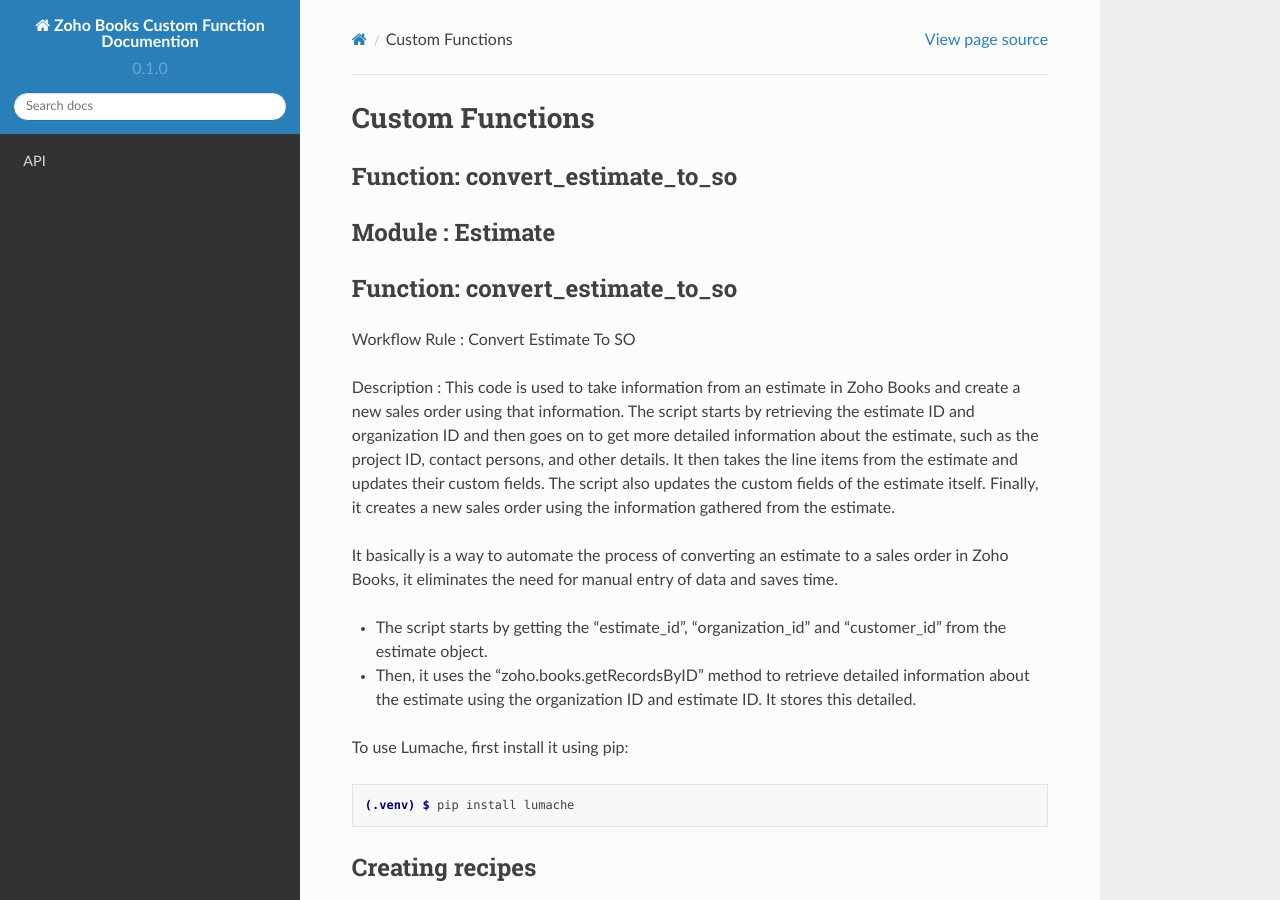
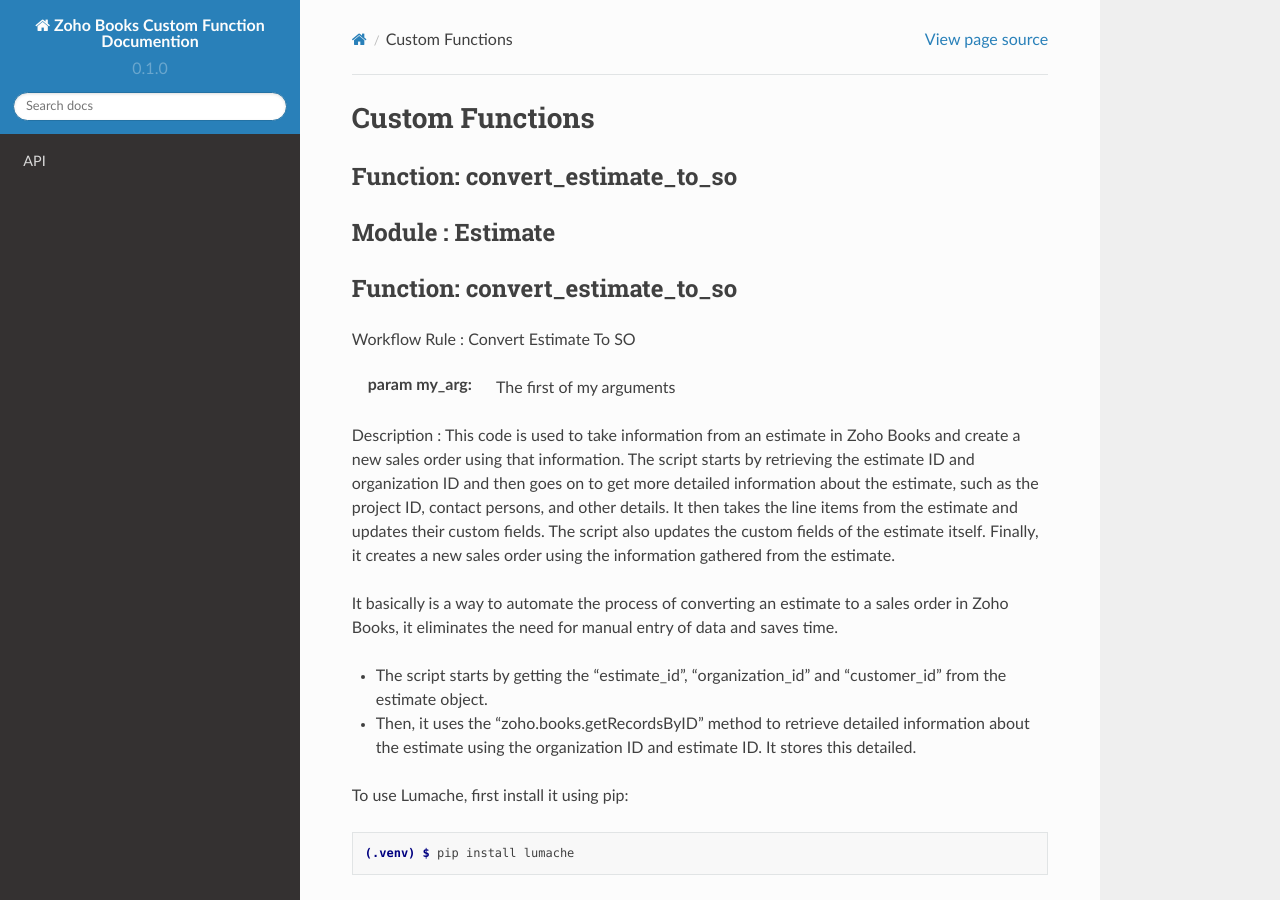
Before and after one commit to syedshahzaibshah/Blinkswag_Dashboard-1, a Sphinx documentation site: the page built from docs/source/Usage.rst, in a window 1280 px wide and 900 px high. Built offline with Sphinx 7.4.7 and the Read the Docs theme 2.0.0, drawn with Linux system fonts in a browser that asks for light colours; pages that are not in the unit, such as notebooks, are missing from menus.

Commit message:
Update Usage.rst

```diff
--- a/docs/source/Usage.rst
+++ b/docs/source/Usage.rst
@@ -13,6 +13,8 @@
 Function: convert_estimate_to_so
 --------
 Workflow Rule : Convert Estimate To SO
+
+:param my_arg: The first of my arguments
 
 Description : This code is used to take information from an estimate in Zoho Books and create a new sales order using that information. The script starts by retrieving the estimate ID and organization ID and then goes on to get more detailed information about the estimate, such as the project ID, contact persons, and other details. It then takes the line items from the estimate and updates their custom fields. The script also updates the custom fields of the estimate itself. Finally, it creates a new sales order using the information gathered from the estimate.
 
```
